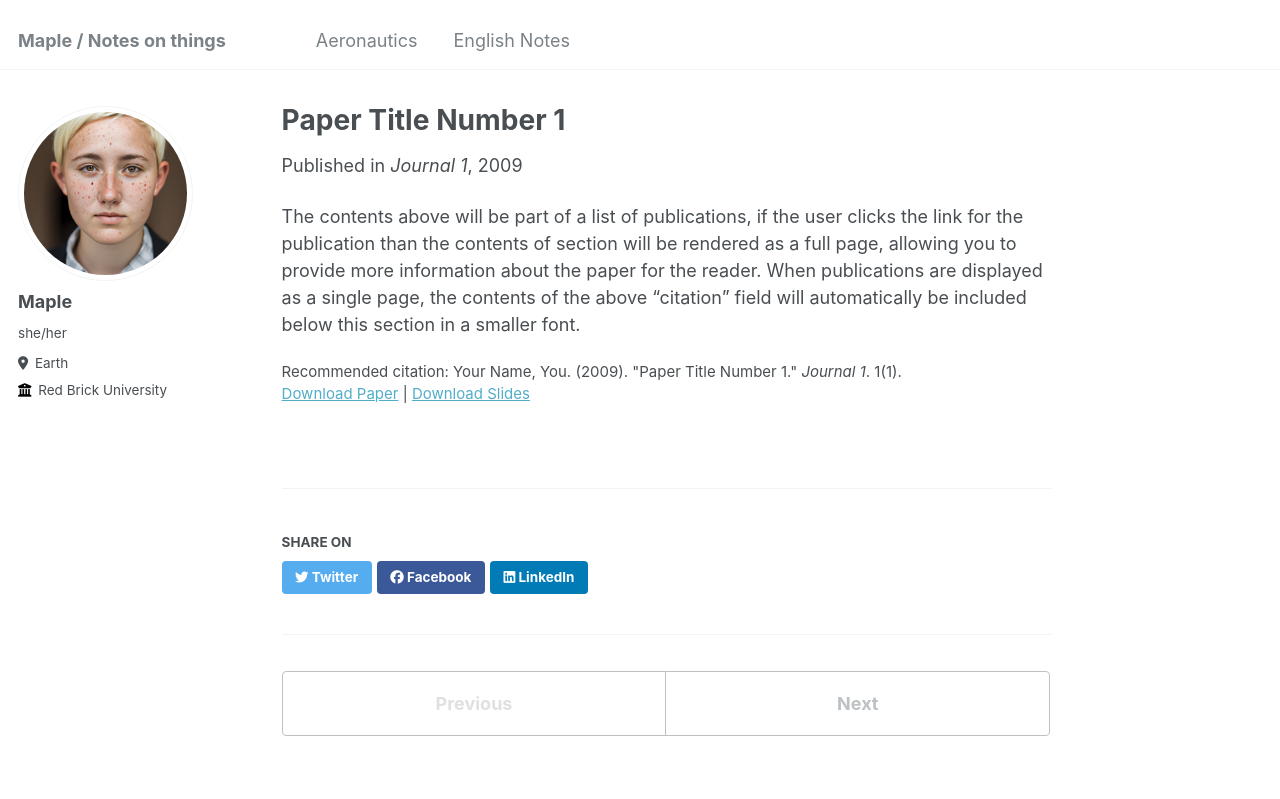
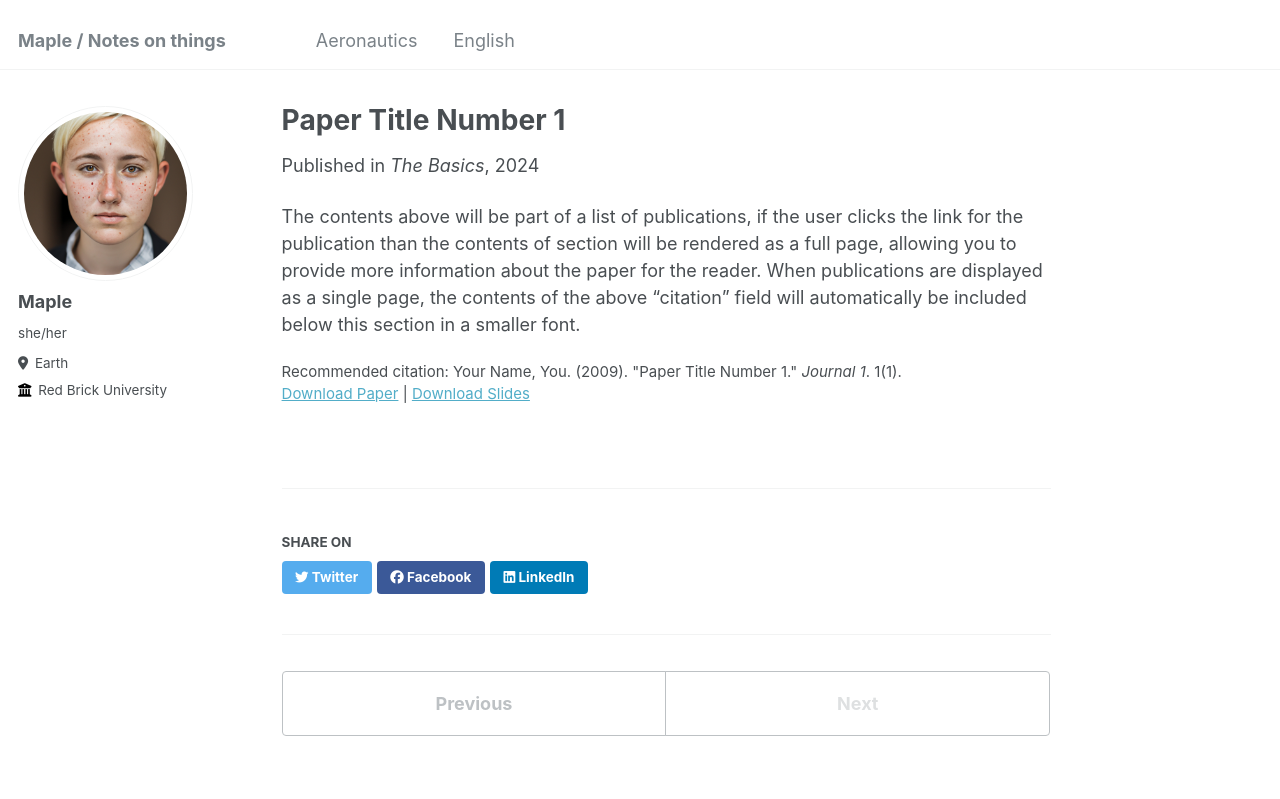
Before and after one commit to Mapleheart-LLC/Mapleheart-llc.github.io, a Jekyll site: the page built from _aeronautics/2009-10-01-paper-title-number-1.md, in a window 1280 px wide and 1107 px high. Shown: the top 799 px of the window. Built offline with Jekyll 4.4.1, drawn with Linux system fonts in a browser that asks for light colours.

Commit message:
modified:   _aeronautics/2009-10-01-paper-title-number-1.md

```diff
--- a/_aeronautics/2009-10-01-paper-title-number-1.md
+++ b/_aeronautics/2009-10-01-paper-title-number-1.md
@@ -3,8 +3,8 @@ title: "Paper Title Number 1"
 collection: aeronautics
 permalink: /publication/2009-10-01-paper-title-number-1
 excerpt: 'This paper is about the number 1. The number 2 is left for future work.'
-date: 2009-10-01
-venue: 'Journal 1'
+date: 2024-06-03
+venue: 'The Basics'
 slidesurl: 'http://academicpages.github.io/files/slides1.pdf'
 paperurl: 'http://academicpages.github.io/files/paper1.pdf'
 citation: 'Your Name, You. (2009). &quot;Paper Title Number 1.&quot; <i>Journal 1</i>. 1(1).'
--- a/_config.yml
+++ b/_config.yml
@@ -218,11 +218,11 @@ collections:
 defaults:
   # _posts
   - scope:
-      path: ""
+      path: "/english/"
       type: posts
     values:
       layout: single
-      author_profile: false
+      author_profile: true
       read_time: true
       comments: false
       share: true
--- a/_data/navigation.yml
+++ b/_data/navigation.yml
@@ -12,8 +12,8 @@ main:
  # - title: "Portfolio"
   #  url: /portfolio/
 
-  - title: "English Notes"
-    url: /english-notes/
+  - title: "English"
+    url: /english/
 
  # - title: "CV"
  #   url: /cv/
```
Also changed, not shown: _pages/english.html (renamed from _pages/english-notes.html).
